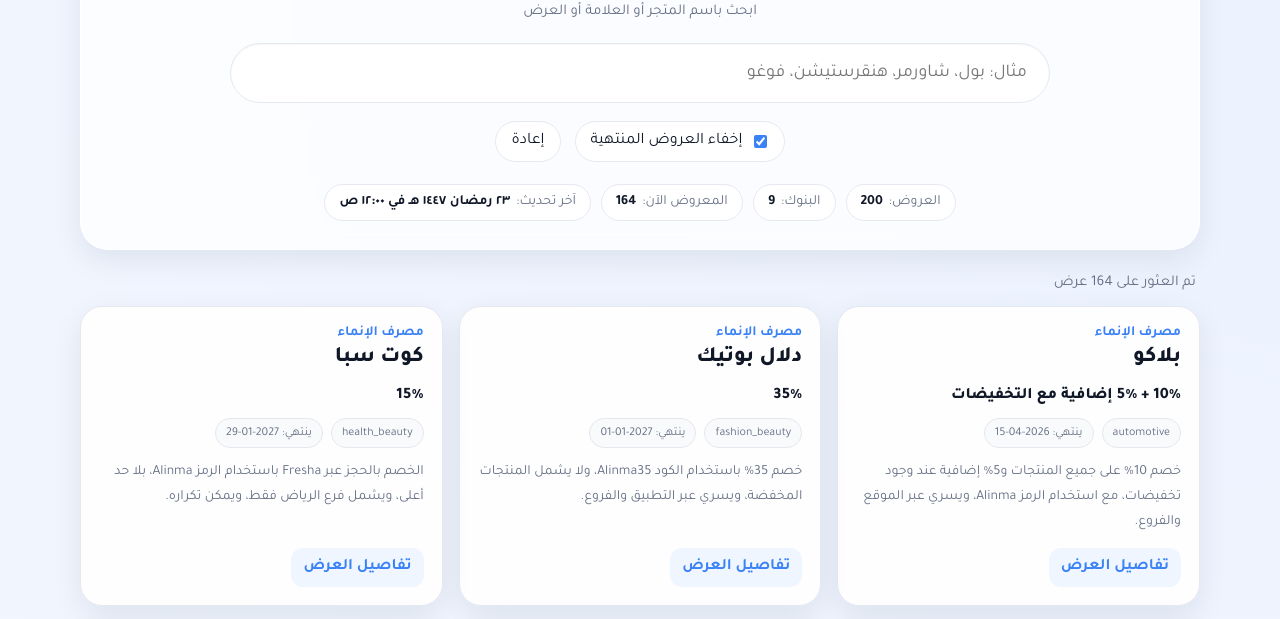
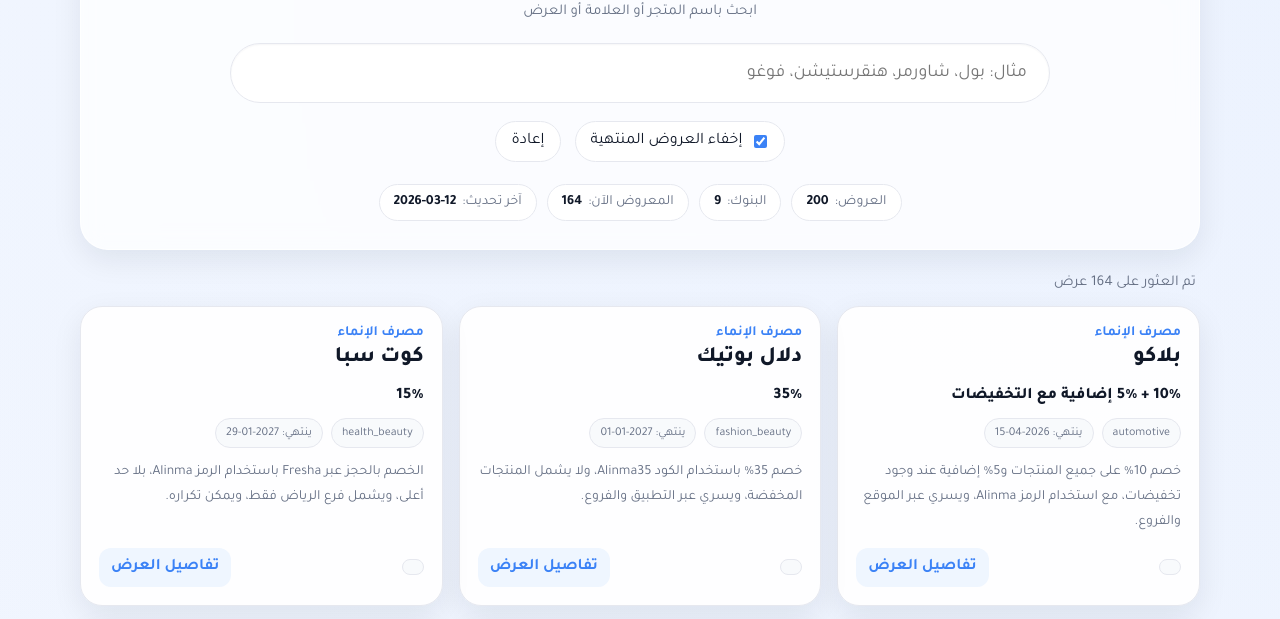
Before and after one commit to 88sulaiman88/BO, a plain HTML site: page index.html in a window 1280 px wide. Shown: the part 117-736 px from the top of the page. Drawn offline with Linux system fonts and the light colour scheme.

Commit message:
Update index.html

```diff
--- a/index.html
+++ b/index.html
@@ -364,16 +364,10 @@
 
     function formatDate(dateStr) {
       if (!dateStr) return '—';
+      if (/^\d{4}-\d{2}-\d{2}$/.test(dateStr)) return dateStr;
       const d = new Date(dateStr);
       if (Number.isNaN(d.getTime())) return dateStr;
-
-  return new Intl.DateTimeFormat('ar-SA', {
-    year: 'numeric',
-    month: 'long',
-    day: 'numeric',
-    hour: 'numeric',
-    minute: '2-digit'
-  }).format(d);
+      return d.toISOString().slice(0, 10);
     }
 
     function filterOffers() {
@@ -448,13 +442,10 @@
 
         const footer = document.createElement('div');
         footer.className = 'footer';
-
-if (offer.code) {
         const small = document.createElement('div');
         small.className = 'chip';
-  small.textContent = `الكود: ${offer.code}`;
+        small.textContent = offer.code ? `الكود: ${offer.code}` : ' ';
         footer.appendChild(small);
-}
 
         if (offer.source) {
           const link = document.createElement('a');
```
Lines whose indentation alone changed are shown as unchanged.
